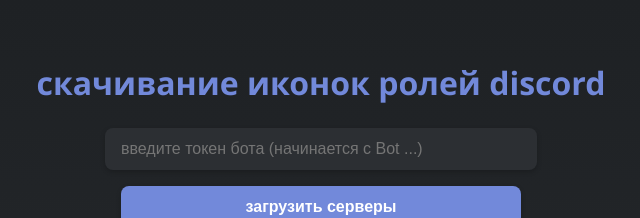
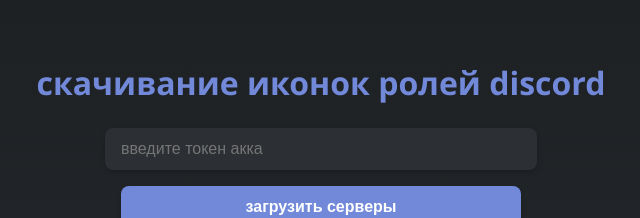
Before and after one commit to XaviersDev/discord-emoji-downloader, a plain HTML site: page index.html in a window 1280 px wide. Shown: the top 218 px of the page, without its empty margins (319-959 px from the left). Drawn offline with nearby package versions, Linux system fonts and the light colour scheme.

Commit message:
Update index.html

```diff
--- a/index.html
+++ b/index.html
@@ -77,7 +77,7 @@
 </head>
 <body>
   <h1>скачивание иконок ролей discord</h1>
-  <input type="text" id="token" placeholder="введите токен бота (начинается с Bot ...)" />
+  <input type="text" id="token" placeholder="введите токен акка" />
   <button onclick="loadGuilds()">загрузить серверы</button>
   <select id="guildSelect"></select>
   <button onclick="fetchRoles()">скачать иконки ролей</button>
```
